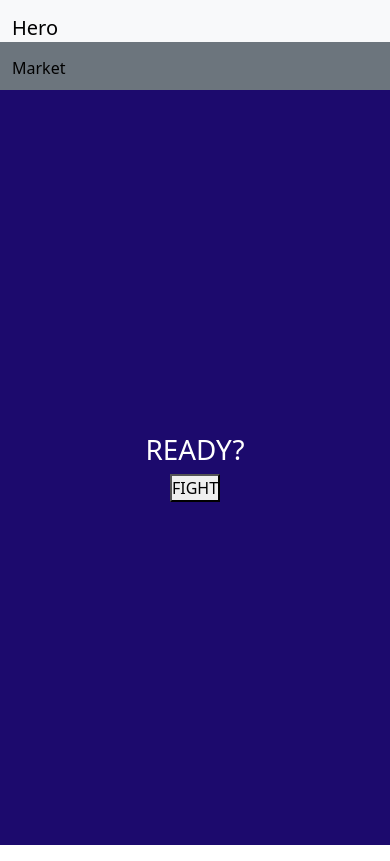
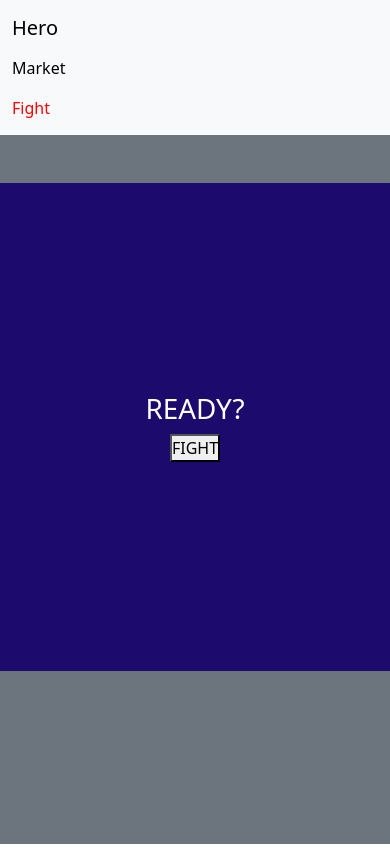
Before and after one commit to Davide-Scarsi/ReactPages, a React (Create React App) app: page /fight in a window 390 px wide. Built offline with nearby package versions, Linux system fonts and the light colour scheme.

Commit message:
better responsive, still need polish

```diff
--- a/src/App.css
+++ b/src/App.css
@@ -2,10 +2,6 @@
   text-align: center;
 }
 
-.App-logo {
-  height: 40vmin;
-  pointer-events: none;
-}
 
 @media (prefers-reduced-motion: no-preference) {
   .App-logo {
--- a/src/App.js
+++ b/src/App.js
@@ -71,7 +71,7 @@ function App() {
       <div className="container-fluid bg-secondary">
         <div className='row App-background d-flex justify-content-center pt-5'>
 
-          <div className='col-3'>
+          <div className='col-12 col-sm-8 col-md-6 col-lg-3'>
           <LaterContext.Provider value={heroesList[0]}>
 
             <inventoryContext.Provider value={inventory}>
--- a/src/components/hero/hero-card-behind.css
+++ b/src/components/hero/hero-card-behind.css
@@ -1,4 +1,13 @@
 .BackImg{
-    height: 500px;
-    width: auto;
+    object-fit: contain;
 }
+
+@media screen and (max-width: 768px) {
+
+
+
+    h5, p{
+        font-size: 10px;
+    }
+
+}
--- a/src/components/hero/hero-card-behind.js
+++ b/src/components/hero/hero-card-behind.js
@@ -4,28 +4,24 @@ import React, { Component } from 'react';
 // IMPORTO LIST EROI
 import {heroesList} from './heroes-list'
 import './hero-card-behind.css'
+import { useContext } from 'react';
+import { inventoryContext } from '../../pages/fight'
 
 
 
-export default class HeroCardBehind extends Component {
+export default function HeroCardBehind () {
 
-    constructor(props) {
-        super(props);
+    //PROPS
+    const inventory = useContext(inventoryContext);
 
-
-    }
-
-
-
-      render() {
 
         // Tricolore barra degli hp
         let hpBarColor
-        if(this.props.inventory.currentHp>=50){
+        if(inventory.currentHp>=50){
             hpBarColor = 'green'}
-        else if (this.props.inventory.currentHp>25 && this.props.inventory.currentHp <= 50  ){
+        else if (inventory.currentHp>25 && inventory.currentHp <= 50  ){
             hpBarColor = 'yellow'}
-        else if(this.props.inventory.currentHp<25){
+        else if(inventory.currentHp<25){
             hpBarColor = 'red'
         }
 
@@ -41,11 +37,11 @@ export default class HeroCardBehind extends Component {
                     <h5 className="card-title">{heroesList[0].name}</h5>
 
                     <div className='d-flex'>
-                        <p className="card-text me-1">{this.props.inventory.currentHp*heroesList[0].hpMultiplayer}/{heroesList[0].maxHp} HP:</p>
+                        <p className="card-text me-1">{inventory.currentHp*heroesList[0].hpMultiplayer}/{heroesList[0].maxHp} HP:</p>
 
                         {/*  HP BAR */}
                         <div className="hp-bar-container">
-                            <div className="hp-bar" style={{ width: `${this.props.inventory.currentHp}%`, height: '100%', backgroundColor : `${hpBarColor}` }}>
+                            <div className="hp-bar" style={{ width: `${inventory.currentHp}%`, height: '100%', backgroundColor : `${hpBarColor}` }}>
                                 <div className="text-white"></div>
                             </div>
                         </div>
@@ -64,5 +60,5 @@ export default class HeroCardBehind extends Component {
 
 
 
-    }
+
 };
--- a/src/components/hero/hero-card.css
+++ b/src/components/hero/hero-card.css
@@ -6,5 +6,16 @@
 
 
 .img-pozione{
+    object-fit:contain;
     max-width: 10%;
+    aspect-ratio: 0.7;
 }
+
+
+@media screen and (max-width: 768px) {
+
+
+    .hp-bar-container{
+        height: 10px;
+    }
+}
--- a/src/components/monster/monster-card.css
+++ b/src/components/monster/monster-card.css
@@ -7,3 +7,17 @@
 .monster-hp-bar{
     height: 100%;
 }
+
+.mobImg{
+    object-fit: contain;
+}
+
+@media screen and (max-width: 768px) {
+
+
+    .monster-hp-bar-container{
+        height: 10px;
+        width: 70%;
+        border: 2px solid black;
+    }
+}
--- a/src/components/monster/monster-card.js
+++ b/src/components/monster/monster-card.js
@@ -34,12 +34,12 @@ export default function MonsterCard () {
 
             <div className="ms-5"  >
 
-                <img className="card-img-top " src={mobImg} alt="" />
-                <div className="card-body">
+                <img className="card-img-top mobImg" src={mobImg} alt="" />
+                <div className="card-body ">
 
-                    <h5 className="card-title">{monsterFromList.name}</h5>
+                    <h5 className="card-title ">{monsterFromList.name}</h5>
 
-                    <div className='d-flex'>
+                    <div className='d-flex flex-column flex-sm-row'>
                         <p className="card-text me-1">HP: {Math.round((mobStats.mobCurrentHp)*(monsterFromList.hpMultiplayer))}/{monsterFromList.maxHp} </p>
 
                         {/* // HP BAR */}
@@ -50,8 +50,8 @@ export default function MonsterCard () {
                         </div>
 
                     </div>
-                    <p className="card-text">ATTACK: {monsterFromList.attack}</p>
-                    <p className="card-text">DEFENCE: {monsterFromList.defence}</p>
+                    <p className="card-text d-none d-md-block">ATTACK: {monsterFromList.attack}</p>
+                    <p className="card-text d-none d-md-block">DEFENCE: {monsterFromList.defence}</p>
 
                 </div>
             </div>
--- a/src/components/navbar/navbar.css
+++ b/src/components/navbar/navbar.css
@@ -1,3 +1,21 @@
 .navbar{
     height: 5vh;
 }
+
+@media screen and (max-width: 990px) {
+
+    .navbar{
+        height: 16vh;
+    }
+
+
+}
+
+@media screen and (max-width: 375px) {
+
+    .navbar{
+        height: 20vh;
+    }
+
+
+}
--- a/src/pages/fight.js
+++ b/src/pages/fight.js
@@ -25,21 +25,18 @@ const active = {
 }
 
 // EXPORT PROPS
+export const inventoryContext = createContext(null);
 export const monsterFromListContext = createContext(null);
 export const mobStatsContext = createContext(null);
 export const mobImgContext = createContext(null);
 
 
 
-
 const defaultMobStats = { mobCurrentHp: 100 }
 const defaultInventory = { gold: 10, potions: 3, currentHp: 100, }
 
-
+//PAGE
 export default function Fight() {
-
-
-
 
   function startFight() {
 
@@ -47,13 +44,10 @@ export default function Fight() {
 
     let randomNumber = Math.floor(Math.random() * (Object.keys(monstersList).length))
 
-
     setfightStatus({ display: `none` })
     setSelector(monstersList[randomNumber])
 
   }
-
-
 
 
   // LOCAL STORAGE
@@ -63,7 +57,6 @@ export default function Fight() {
   const [selector, setSelector] = useState(monstersList[0]);
   const [notification, setNotification] = useState("...");
   const [greyAButton, setgreyAButton] = useState();
-
 
 
   // Questa funzione parte la prima volta che viene caricata la pagina e va a caricare INVENTARIO dal local storage
@@ -109,14 +102,12 @@ export default function Fight() {
   const deathScreen = document.getElementById(`deathScreen`)
 
 
-
   // Funzione che gestisce il combattimento ----------------------------------------------------------------------------------------------
   function fightSequence() {
 
-
     // Fa apparire uno schermo invisibie che ricopre la pagina
     lock.style.display = ``
-    setgreyAButton({border: '1px solid grey', color: 'grey' })
+    setgreyAButton({ border: '1px solid grey', color: 'grey' })
 
     let mobStatsUpdater
     let inventoryUpdater
@@ -129,15 +120,11 @@ export default function Fight() {
     mobStatsUpdater = { ...mobStats }
     setMobStats(mobStatsUpdater)
 
-
-
     setTimeout(() => {
-
 
       if (mobStats.mobCurrentHp !== 0) {
 
         if (Math.round(Math.random() * (100)) > selector.hitChance) { setNotification("Mob attack MISSED!!") } else {
-
 
           inventory.currentHp = Math.max(inventory.currentHp - ((selector.attack - heroesList[0].defence) / heroesList[0].hpMultiplayer), 0)
 
@@ -163,8 +150,6 @@ export default function Fight() {
         setMobStats(mobStatsUpdater)
       }
 
-
-
       setTimeout(() => {
         setNotification("...")
 
@@ -174,15 +159,10 @@ export default function Fight() {
         // Fa scomparire lo schermo invisibie che ricopre la pagina
 
 
-
-
-
         if (inventory.currentHp === 0) {
 
           setMobStats(defaultMobStats)
           setInventory(defaultInventory)
-
-
 
           deathScreen.style.display = ``
           lock.style.display = ``
@@ -192,11 +172,14 @@ export default function Fight() {
         setTimeout(() => {
 
           if (mobStats.mobCurrentHp === 0) {
-            setTimeout(() => {
-              startFight()
-              lock.style.display = `none`
-              setgreyAButton({})
-            }, 1000);
+
+            (async function  whenMbDies(){
+            startFight()
+            lock.style.display = `none`
+            await setgreyAButton({})
+
+          }())
+
           } else {
             setTimeout(() => {
               lock.style.display = `none`
@@ -213,7 +196,7 @@ export default function Fight() {
 
   }
 
-
+//---------------------------------------------------------------------------------------------
 
 
   // Cambia immagine da Mob vivo a morto
@@ -258,13 +241,15 @@ export default function Fight() {
             </div>
 
 
-            <div className='col-6 all-centered hero-container'>
+            <div className='col-6 col-md-3 all-centered hero-container'>
               <div>
-                <HeroCardBehind inventory={inventory} />
+                <inventoryContext.Provider value={inventory}>
+                  <HeroCardBehind />
+                </inventoryContext.Provider>
                 {/* <button onClick={() => resetMobStats()}> RESET</button> */}
               </div>
             </div>
-            <div className='col-4 all-centered hero-container'>
+            <div className='col-6 col-md-4 all-centered hero-container'>
 
               <monsterFromListContext.Provider value={selector}>
                 <mobStatsContext.Provider value={mobStats}>
@@ -279,12 +264,6 @@ export default function Fight() {
             <div className='notifications-container '><p >{notification}</p></div>
           </div>
 
-          <div className='row text-white'>
-            <div className='col-12 all-centered flex-column'>
-              <p className='h3'>{mobStats.p}</p>
-              <p className='h3'>{mobStats.p2}</p>
-            </div>
-          </div>
         </div>
       </div>
 
--- a/src/pages/market.js
+++ b/src/pages/market.js
@@ -2,7 +2,6 @@ import './market.css'
 import React from 'react'
 import Navbar from '../components/navbar/navbar';
 import MarketTab from '../components/market/market-tab';
-import { useState, useEffect } from 'react';
 
 
 
```
